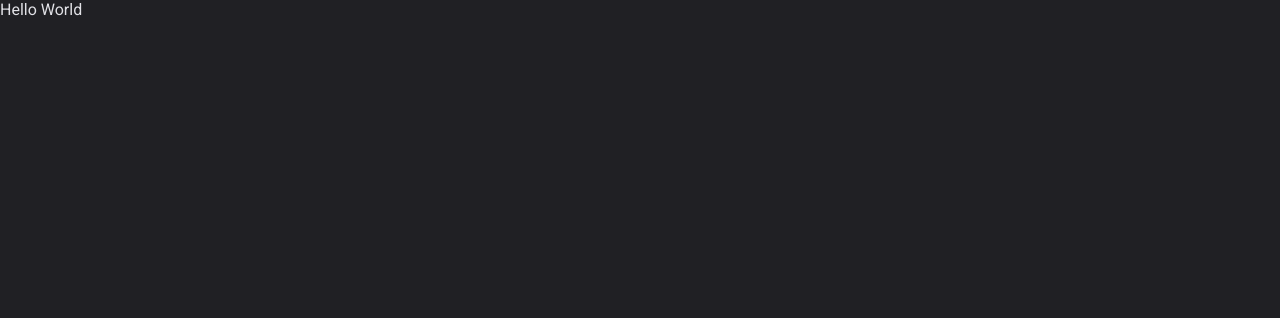
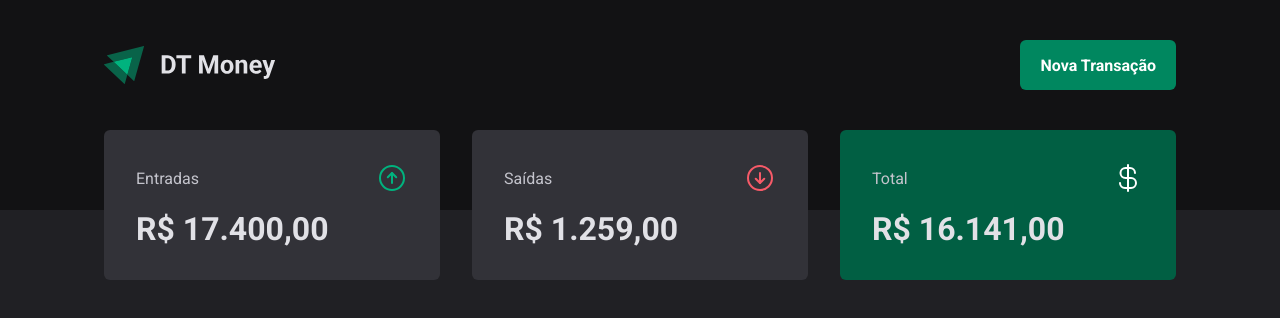
Before and after one commit to tiagoc0sta/Ignite_03-dt-money, a React (Vite) app in the folder 03-dt-money/: page / in a window 1280 px wide. Shown: the top 318 px of the page. Built offline with nearby package versions, Linux system fonts and the light colour scheme.

Commit message:
add header

```diff
--- a/03-dt-money/package.json
+++ b/03-dt-money/package.json
@@ -9,6 +9,7 @@
     "preview": "vite preview"
   },
   "dependencies": {
+    "phosphor-react": "^1.4.1",
     "react": "^18.2.0",
     "react-dom": "^18.2.0",
     "styled-components": "^5.3.6"
--- a/03-dt-money/src/App.tsx
+++ b/03-dt-money/src/App.tsx
@@ -1,4 +1,5 @@
 import { ThemeProvider } from "styled-components";
+import { Transactions } from "./pages/Transactions";
 import { GlobalStyle } from "./styles/global";
 import { defaultTheme } from "./styles/themes/default";
 
@@ -7,7 +8,7 @@
   <ThemeProvider theme={defaultTheme}>
     <GlobalStyle/>
 
-    <div>Hello World</div>
+    <Transactions/>
   </ThemeProvider>
   )
 }
--- a/03-dt-money/src/compponents/Header/index.tsx
+++ b/03-dt-money/src/compponents/Header/index.tsx
@@ -1,7 +1,15 @@
+import { HeaderContainer, HeaderContent, NewTransactionButton } from "./styles";
+import logoImg from '../../assets/logo.svg';
+
 export function Header () {
   return (
-    <div>
-
-    </div>
+    <HeaderContainer>
+      <HeaderContent>
+        <img src={logoImg} alt=""/>
+        <NewTransactionButton>
+          Nova Transação
+        </NewTransactionButton>
+      </HeaderContent>
+    </HeaderContainer>
   )
 }
--- a/03-dt-money/src/compponents/Header/styles.ts
+++ b/03-dt-money/src/compponents/Header/styles.ts
@@ -15,3 +15,19 @@
   justify-content: space-between;
   align-items: center;
 `;
+
+export const NewTransactionButton = styled.button `
+  height: 50px;
+  border: 0;
+  background: ${props => props.theme["green-500"]};
+  color: ${props => props.theme.white};
+  font-weight: bold;
+  padding: 0 1.25rem;
+  border-radius: 6px;
+  cursor: pointer;
+
+  &:hover {
+    background: ${props=> props.theme["green-700"]};
+    transition: background-color 0.2s;
+  }
+`;
--- /dev/null
+++ b/03-dt-money/src/compponents/Summary/index.tsx
@@ -0,0 +1,34 @@
+import { SummaryCard, SummaryContainer } from "./styles";
+import { ArrowCircleUp, ArrowCircleDown, CurrencyDollar } from 'phosphor-react';
+
+export function Summary() {
+  return (
+    <SummaryContainer>
+
+      <SummaryCard>
+        <header>
+          <span>Entradas</span>
+          <ArrowCircleUp size={32} color="#00B37E"/>
+        </header>
+        <strong>R$ 17.400,00</strong>
+      </SummaryCard>
+
+      <SummaryCard>
+        <header>
+          <span>Saídas</span>
+          <ArrowCircleDown size={32} color="#F75A68"/>
+        </header>
+        <strong>R$ 1.259,00</strong>
+      </SummaryCard>
+
+      <SummaryCard variant="green" >
+        <header>
+          <span>Total</span>
+          <CurrencyDollar size={32} color="#fff"/>
+        </header>
+        <strong>R$ 16.141,00</strong>
+      </SummaryCard>
+
+    </SummaryContainer>
+  )
+}
--- /dev/null
+++ b/03-dt-money/src/compponents/Summary/styles.ts
@@ -0,0 +1,42 @@
+import styled, { css } from "styled-components";
+
+export const SummaryContainer = styled.section`
+  width: 100%;
+  max-width: 1120px;
+  margin: 0 auto;
+  padding: 0 1.5rem;
+
+  display: grid;
+  grid-template-columns: repeat(3, 1fr);
+  gap: 2rem;
+
+  margin-top: -5rem;
+`;
+
+interface SummaryCardProps {
+  variant?: 'green';
+}
+
+
+export const SummaryCard = styled.div<SummaryCardProps>`
+  background: ${props => props.theme["gray-600"]};
+  border-radius: 6px;
+  padding: 2rem;
+
+  header {
+    display: flex;
+    align-items: center;
+    justify-content: space-between;
+    color: ${props => props.theme["gray-300"]};
+  }
+
+  strong {
+    display: block;
+    margin-top: 1rem;
+    font-size: 2rem;
+  }
+
+  ${props => props.variant === 'green' && css`
+    background: ${props.theme["green-700"]};
+  `}
+`;
--- a/03-dt-money/src/pages/Transactions/index.tsx
+++ b/03-dt-money/src/pages/Transactions/index.tsx
@@ -1,9 +1,15 @@
 import { Header } from "../../compponents/Header";
+import { Summary } from "../../compponents/Summary";
 
 export function Transactions () {
   return (
     <div>
       <Header/>
+      <Summary/>
+
+      <table>
+
+      </table>
     </div>
   )
 }
```
Also changed, not shown: 1 other file (tests, documents, lock files or other folders).
